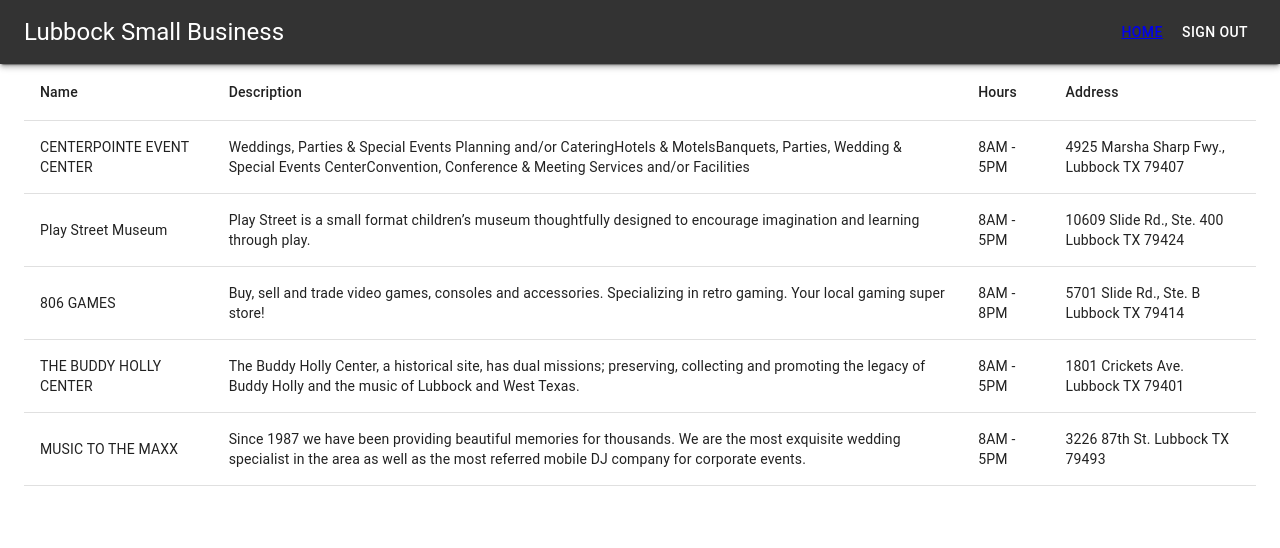
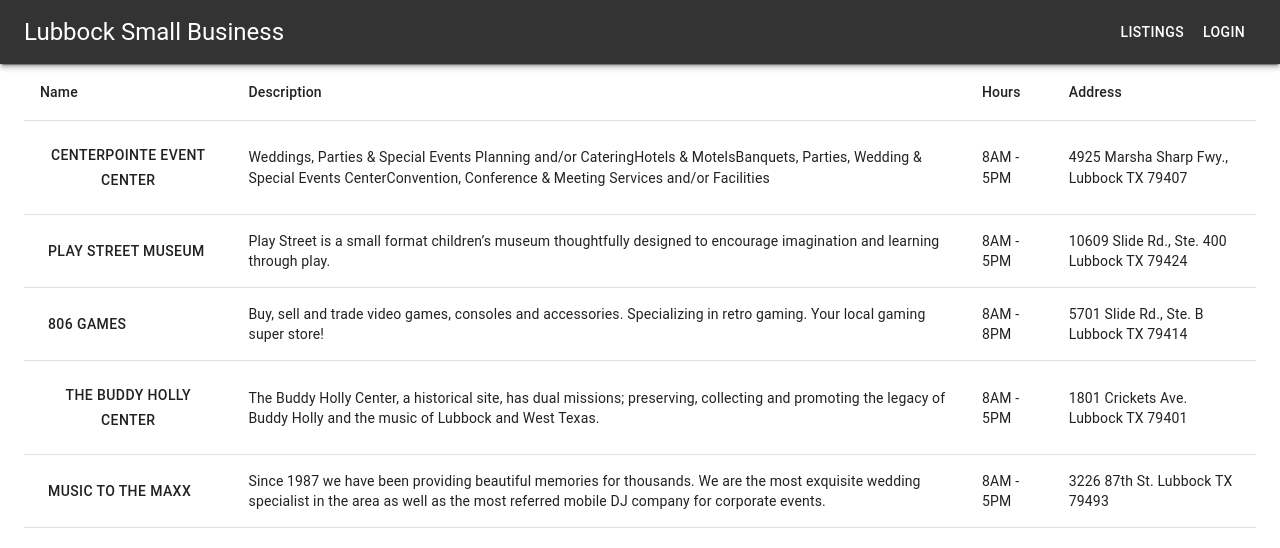
Before and after one commit to jeffgulick/react-small-business, a React (Create React App) app: page / in a window 1280 px wide. Shown: the top 548 px of the page. Built offline with nearby package versions, Linux system fonts and the light colour scheme.

Commit message:
finished login/logout and states that rely on them

```diff
--- a/src/App.js
+++ b/src/App.js
@@ -1,6 +1,6 @@
 import React from 'react';
 import './App.css'
-import NavBar from "./Components/NavBar";
+import NavBar from "./Containers/NavBar";
 import Router from "./Router"
 import { BrowserRouter } from 'react-router-dom';
 import { Provider } from 'react-redux';
--- a/src/Components/AddListing.js
+++ b/src/Components/AddListing.js
@@ -0,0 +1,7 @@
+const AddListing = () => {
+    return (
+        <div>add listing</div>
+    );
+}
+
+export default AddListing;
--- a/src/Components/Listings.js
+++ b/src/Components/Listings.js
@@ -1,5 +1,5 @@
 import React from 'react'
-import { Container, Table, TableBody, TableCell, TableHead, TableRow, Menu, MenuItem, IconButton } from '@material-ui/core';
+import { Container, Table, TableBody, TableCell, TableHead, TableRow, Button } from '@material-ui/core';
 import DeleteIcon from '@material-ui/icons/Delete';
 
 const Listings = (props) => {
@@ -18,13 +18,15 @@
                 <TableBody>
                     {props.business.map((item, index)=>(
                         <TableRow key={index}>
-                            <TableCell>{item.name}</TableCell>
+                            <TableCell>
+                            <Button>{item.name}</Button></TableCell>
                             <TableCell>{item.description}</TableCell>
                             <TableCell>{item.hours}</TableCell>
                             <TableCell>{item.address}</TableCell>
-                            {status ? <TableCell>
-                                        <DeleteIcon onClick={()=> props.removeBusiness(index)} />
-                                    </TableCell> : ""}
+                            {status ?
+                                <TableCell>
+                                    <DeleteIcon onClick={()=> props.removeBusiness(index)} />
+                                </TableCell> : ""}
                         </TableRow>
                     ))}
                 </TableBody>
--- a/src/Components/Login.js
+++ b/src/Components/Login.js
@@ -1,5 +1,5 @@
 import React, { useState } from 'react';
-import { Link } from 'react-router-dom';
+import { Link, useHistory } from 'react-router-dom';
 import { makeStyles } from '@material-ui/core/styles';
 import { Card, CardContent, CardActions, Typography, TextField, Button } from '@material-ui/core';
 
@@ -50,12 +50,13 @@
   const classes = useStyles();
   const [userName, setUserName] = useState('');
   const [password, setPassword] = useState('');
+  let history = useHistory();
 
   const handleSubmit = (event) => {
     event.preventDefault()
     document.cookie = "loggedIn=true;max-age=60*1000"
-    // window.location.replace("/");// dont use this, is bad for this project
     props.signIn()
+    history.push('/')
     setUserName('');
     setPassword('')
   }
--- a/src/Components/NavBar.js
+++ b/src/Components/NavBar.js
@@ -1,6 +1,6 @@
 import React from 'react';
 import { makeStyles } from '@material-ui/core/styles';
-import { AppBar, Toolbar, Typography, Button, IconButton, Paper, Grid } from '@material-ui/core';
+import { AppBar, Toolbar, Typography, Button, Paper } from '@material-ui/core';
 import { Link } from 'react-router-dom'
 
 const useStyles = makeStyles((theme) => ({
@@ -16,10 +16,24 @@
   appBar: {
     backgroundColor: '#333333',
   },
+  link: {
+    textDecoration: 'none',
+    color: 'white'
+  },
+  status: {
+    backgroundColor: '#D3D3D3'
+  }
 }));
 
-export default function NavBar() {
+export default function NavBar(props) {
+  const logIn = props.loggedIn
   const classes = useStyles();
+
+  const logOut = () => {
+    props.signOut();
+    document.cookie = "loggedIn=; expires=Thu, 01 Jan 1970 00:00:00 UTC; path=/;"; //gets rid of cookie
+  }
+
   return (
     <div className={classes.root}>
           <Paper>
@@ -28,10 +42,20 @@
                 <Typography variant="h5" className={classes.title}>
                   Lubbock Small Business
                 </Typography>
-                <Button color="inherit"><Link to="/">Home</Link></Button>
-                <Button color="inherit">Sign Out</Button>
+                {logIn ?
+                  <div>
+                    <Button color="inherit"><Link className={classes.link} to="/">Listings</Link></Button>
+                    <Button color="inherit"><Link className={classes.link} to="/add">Add</Link></Button>
+                    <Button onClick={logOut} color="inherit"><Link className={classes.link} to="/">LOG OUT</Link></Button>
+                  </div>
+                  :
+                  <div>
+                    <Button color="inherit"><Link className={classes.link} to="/">Listings</Link></Button>
+                    <Button color="inherit"><Link className={classes.link} to="/login">Login</Link></Button>
+                  </div>}
               </Toolbar>
             </AppBar>
+            {logIn ? <div className={classes.status}>You logged in Sucka!</div> : ''}
           </Paper>
     </div>
   );
--- /dev/null
+++ b/src/Containers/NavBar.js
@@ -0,0 +1,17 @@
+import { connect } from 'react-redux';
+import NavBar from '../Components/NavBar';
+import { signOut } from '../Redux/actions';
+
+const mapStateToProps = (state) => {
+    return {
+        loggedIn: state.loggedIn,
+        user: state.user
+    }
+}
+
+const mapDispatchToProps = (dispatch) => {
+    return {
+        signOut: () => dispatch(signOut())
+    }
+}
+export default connect(mapStateToProps, mapDispatchToProps)(NavBar)
--- a/src/Redux/actions.js
+++ b/src/Redux/actions.js
@@ -10,3 +10,9 @@
         value: index
     }
 }
+
+export const signOut = () => {
+    return {
+        type: 'SIGN_OUT'
+    }
+}
--- a/src/Redux/reducers.js
+++ b/src/Redux/reducers.js
@@ -1,7 +1,7 @@
 import { combineReducers } from 'redux';
 import initState from '../data/state'
 
-const business = (state = initState.business, action) => {
+const business = (state = initState, action) => {
     switch(action.type){
         case "ADD_BUSINESS":
             return [...state, action.value]
@@ -14,14 +14,16 @@
     }
 }
 
-const loggedIn = (state = initState.loggedIn, action) => {
+const loggedIn = (state = initState, action) => {
     switch(action.type){
         case 'SIGN_IN':
             return true
-
+        case 'SIGN_OUT':
+            return false
         default:
             return state
     }
 }
 
+
 export default combineReducers({ business, loggedIn })
--- a/src/Router.js
+++ b/src/Router.js
@@ -1,34 +1,35 @@
 import React from 'react';
-import { Switch, Route } from 'react-router';
+import { Switch, Route, Redirect } from 'react-router';
+import cookie from 'cookie'
+
 import Listings from './Containers/Listings';
 import Login from './Containers/Login';
-// import ListingDetail from './Components/ListingDetail';
-// import Login from './Components/Login';
-// import AddListing from './Components/AddListing'
+import AddListing from './Components/AddListing';
+import ListingDetail from './Components/ListingDetail';
 
-// const checkAuth = () => {
-//     const cookies = cookie.parse(document.cookie)
-//     return cookies["loggedIn"] ? true : false
-// }
+const checkAuth = () => {
+    const cookies = cookie.parse(document.cookie)
+    return cookies["loggedIn"] ? true : false
+}
 
-// const ProtectedRoute = ({component: Component, ...rest}) => {
-//     return (
-//         <Route
-//         {...rest}
-//         render={(props) => checkAuth()
-//             ? <Component {...props} />
-//             : <Redirect to="/login" />}
-//         />
-//     )
-// }
+const ProtectedRoute = ({component: Component, ...rest}) => {
+    return (
+        <Route
+        {...rest}
+        render={(props) => checkAuth()
+            ? <Component {...props} />
+            : <Redirect to="/login" />}
+        />
+    )
+}
 
 const Router = () => {
     return (
         <Switch>
             <Route exact path="/" component={Listings} />
-            {/* <Route path="/listing/:id" component={ListingDetail} /> */}
             <Route path="/login" component={Login} />
-            {/* <ProtectedRoute path="/add" component={AddListing} /> */}
+            <Route path="/listing" component={ListingDetail} />
+            <ProtectedRoute path="/add" component={AddListing} />
         </Switch>
     );
 };
--- a/src/data/state.js
+++ b/src/data/state.js
@@ -36,5 +36,6 @@
 
         },
     ],
+    user: "",
     loggedIn: false
 }
```
Also changed, not shown: 2 other files (tests, documents, lock files or other folders).
